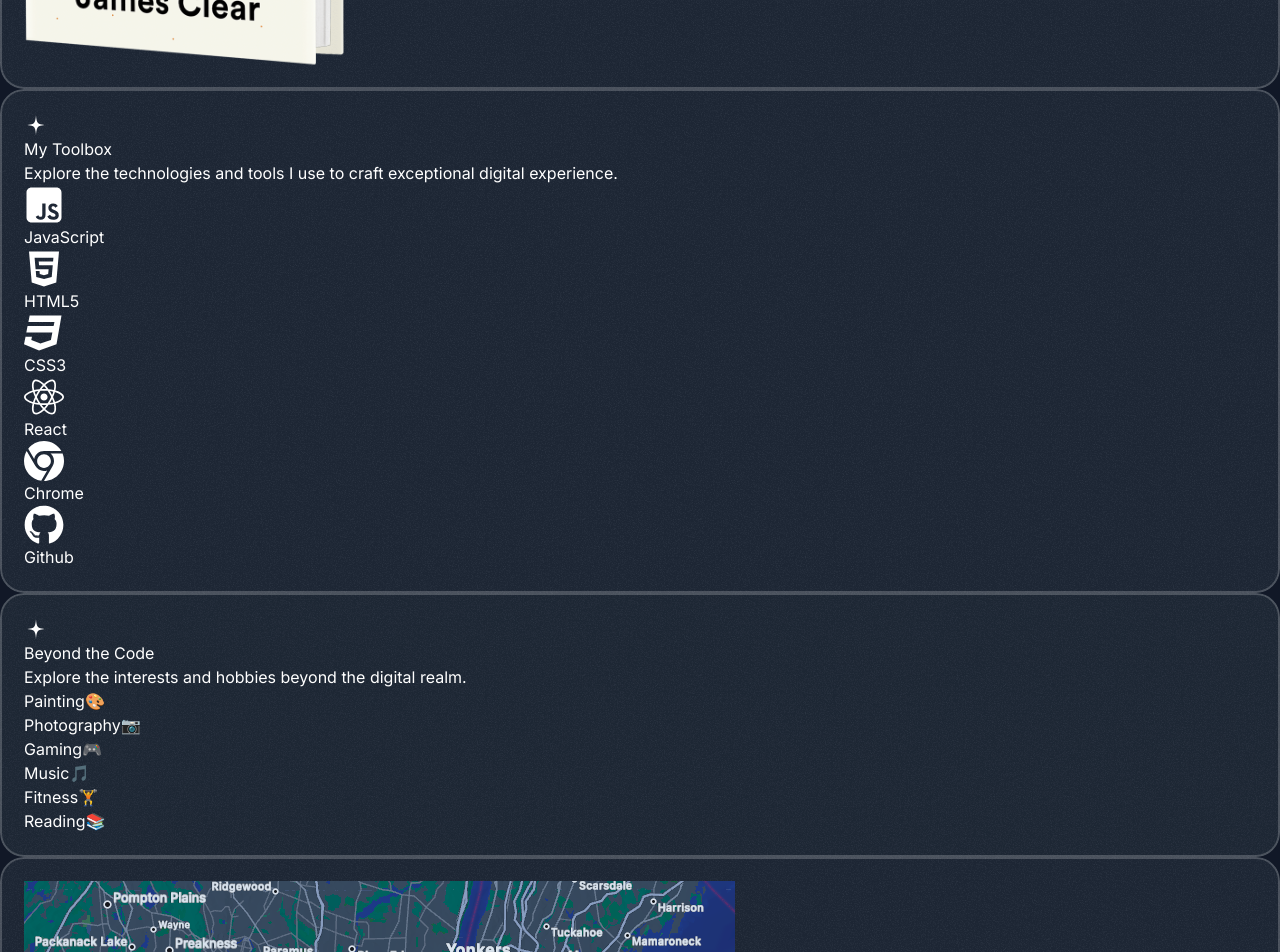
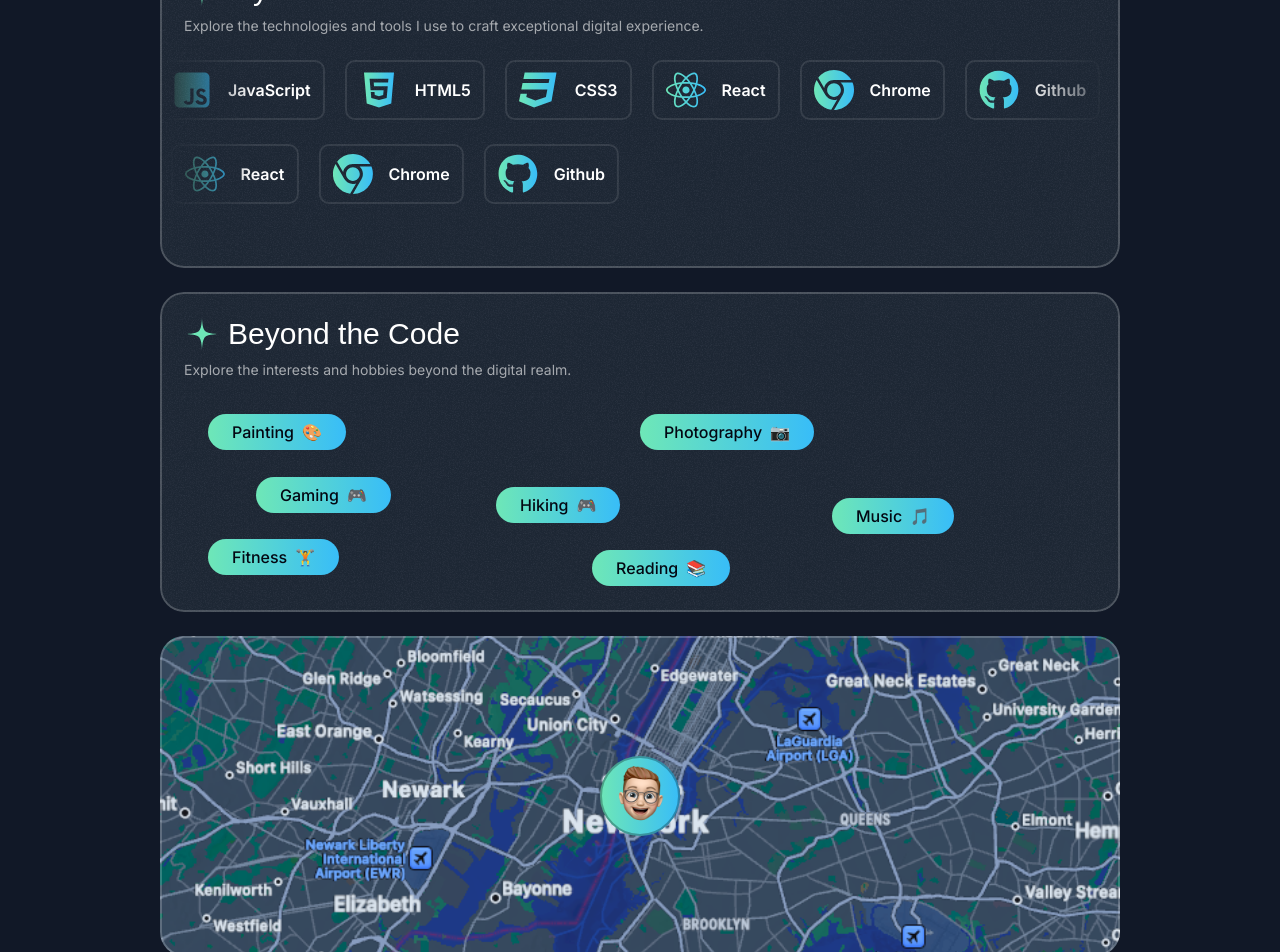
Before and after one commit to tanbiralam/final-portfolio, a Next.js app: page / in a window 1280 px wide. Shown: the part 4640-5592 px from the top of the page. Built offline with nearby package versions, Linux system fonts and the light colour scheme; a web font is replaced by a local one.

Commit message:
about section done

```diff
--- /dev/null
+++ b/src/components/CardHeader.tsx
@@ -0,0 +1,23 @@
+import StarIcon from "@/assets/icons/star.svg";
+import { twMerge } from "tailwind-merge";
+
+export const CardHeader = ({
+  title,
+  description,
+  className,
+}: {
+  title: string;
+  description: string;
+  className?: string;
+}) => {
+  return (
+    <div className={twMerge("flex flex-col", className)}>
+      <div className="inline-flex items-center gap-2">
+        <StarIcon className="size-9 text-emerald-300" />
+        <h3 className="font-serif text-3xl">{title}</h3>
+      </div>
+
+      <p className="text-sm text-white/60 mt-2">{description}</p>
+    </div>
+  );
+};
--- a/src/components/TechIcon.tsx
+++ b/src/components/TechIcon.tsx
@@ -1,4 +1,14 @@
 export const TechIcon = ({ component }: { component: React.ElementType }) => {
   const Component = component;
-  return <Component className="size-10" />;
+  return (
+    <>
+      <Component className="size-10 fill-[url(#tech-icon-gradient)]" />
+      <svg className="size-0 absolute">
+        <linearGradient id="tech-icon-gradient">
+          <stop offset="0%" stopColor="rgb(110 231 183 )" />
+          <stop offset="100%" stopColor="rgb(56 189 248)" />
+        </linearGradient>
+      </svg>
+    </>
+  );
 };
--- /dev/null
+++ b/src/components/ToolBoxItems.tsx
@@ -0,0 +1,42 @@
+import React from "react";
+import { TechIcon } from "./TechIcon";
+import { twMerge } from "tailwind-merge";
+
+export const ToolBoxItems = ({
+  items,
+  className,
+  itemsWrapperClassName,
+}: {
+  items: {
+    title: string;
+    iconType: React.ElementType;
+  }[];
+  className?: string;
+  itemsWrapperClassName?: string;
+}) => {
+  return (
+    <div
+      className={twMerge(
+        "flex [mask-image:linear-gradient(to_right,_transparent,_black_10%,_black_90%,_transparent)]",
+        className
+      )}
+    >
+      <div
+        className={twMerge(
+          "flex flex-none gap-6 py-0.5 pr-6",
+          itemsWrapperClassName
+        )}
+      >
+        {items.map((item) => (
+          <div
+            key={item.title}
+            className="inline-flex items-center gap-4 py-2 px-3 outline outline-2 outline-white/10 rounded-lg"
+          >
+            <TechIcon component={item.iconType} />
+            <span className="font-semibold">{item.title}</span>
+          </div>
+        ))}
+      </div>
+    </div>
+  );
+};
--- a/src/sections/About.tsx
+++ b/src/sections/About.tsx
@@ -12,6 +12,8 @@
 import { TechIcon } from "@/components/TechIcon";
 import mapImage from "@/assets/images/map.png";
 import smileMemoji from "@/assets/images/memoji-smile.png";
+import { CardHeader } from "@/components/CardHeader";
+import { ToolBoxItems } from "@/components/ToolBoxItems";
 
 const toolBoxItems = [
   {
@@ -44,84 +46,125 @@
   {
     title: "Painting",
     emoji: "🎨",
+    left: "5%",
+    top: "5%",
   },
   {
     title: "Photography",
     emoji: "📷",
+    left: "50%",
+    top: "5%",
+  },
+  {
+    title: "Hiking",
+    emoji: "🎮",
+    left: "35%",
+    top: "40%",
   },
   {
     title: "Gaming",
     emoji: "🎮",
+    left: "10%",
+    top: "35%",
   },
+
   {
     title: "Music",
     emoji: "🎵",
+    left: "70%",
+    top: "45%",
   },
   {
     title: "Fitness",
     emoji: "🏋️",
+    left: "5%",
+    top: "65%",
   },
   {
     title: "Reading",
     emoji: "📚",
+    left: "45%",
+    top: "70%",
   },
 ];
 
 export const AboutSection = () => {
   return (
-    <div className="pb-96">
+    <div className="py-20">
+      <div className="container">
         <SectionHeader
           eyebrow="About Me"
           title="A Glimpse Into My World"
           description="Learn more about who I am, what I do and what inspires me."
         />
-      <div>
-        <Card>
-          <div>
-            <StarIcon />
-            <h3>My Reads</h3>
-            <p>Explore the books shaping my perspectives.</p>
+
+        <div className="mt-20 flex flex-col gap-6">
+          {/* My Reads Section */}
+          <Card className="h-[320px]">
+            <CardHeader
+              title="My Reads"
+              description="Explore the books shaping my perspectives."
+            />
+            <div className="w-40 mx-auto mt-8">
+              <Image src={bookImage} alt="Book Cover" />
             </div>
-          <Image src={bookImage} alt="Book Cover" />
           </Card>
-        <Card>
-          <div>
-            <StarIcon />
-            <h3>My Toolbox</h3>
-            <p>
-              Explore the technologies and tools I use to craft exceptional
-              digital experience.
-            </p>
-          </div>
-          <div>
-            {toolBoxItems.map((item) => (
-              <div key={item.title}>
-                <TechIcon component={item.iconType} />
-                <span>{item.title}</span>
+
+          {/* My Toolbox Section */}
+
+          <Card className="h-[320px] p-0">
+            <CardHeader
+              title="My Toolbox"
+              description="Explore the technologies and tools I use to craft exceptional
+                digital experience."
+              className="px-6 pt-6"
+            />
+            <ToolBoxItems items={toolBoxItems} className="mt-6" />
+            <ToolBoxItems
+              items={toolBoxItems}
+              className="mt-6"
+              itemsWrapperClassName="-translate-x-1/2"
+            />
+          </Card>
+
+          {/* My Interest Section */}
+
+          <Card className="h-[320px] p-0 flex flex-col">
+            <CardHeader
+              title="Beyond the Code"
+              description="Explore the interests and hobbies beyond the digital realm."
+              className="px-6 py-6"
+            />
+
+            <div className="relative flex-1">
+              {hobbies.map((hobby) => (
+                <div
+                  key={hobby.title}
+                  className="inline-flex items-center gap-2 px-6 bg-gradient-to-r from-emerald-300 to-sky-400 rounded-full py-1.5 absolute"
+                  style={{ left: hobby.left, top: hobby.top }}
+                >
+                  <span className="font-medium text-gray-950">
+                    {hobby.title}
+                  </span>
+                  <span>{hobby.emoji}</span>
                 </div>
               ))}
             </div>
           </Card>
 
-        <Card>
-          <div>
-            <StarIcon />
-            <h3>Beyond the Code</h3>
-            <p>Explore the interests and hobbies beyond the digital realm.</p>
-          </div>
-          <div>
-            {hobbies.map((hobby) => (
-              <div key={hobby.title}>
-                <span>{hobby.title}</span>
-                <span>{hobby.emoji}</span>
-              </div>
-            ))}
+          {/* My Contact Section */}
+
+          <Card className="h-[320px] p-0 relative">
+            <Image
+              src={mapImage}
+              alt="Map Image"
+              className="h-full w-full object-cover"
+            />
+            <div className="absolute top-1/2 left-1/2 -translate-x-1/2 -translate-y-1/2 size-20 rounded-full bg-gradient-to-r from-emerald-300 to-sky-400 after:content-[''] after:absolute after:inset-0 after:outline after:outline-2 after:-outline-offset-2 after:rounded-full after:outline-gray-950/30">
+              <Image src={smileMemoji} alt="Smile Image" className="size-20" />
             </div>
           </Card>
-        <Card>
-          <Image src={mapImage} alt="Map Image" />
-          <Image src={smileMemoji} alt="Smile Image" />
-        </Card>
+        </div>
       </div>
     </div>
   );
```
Lines whose indentation alone changed are shown as unchanged.
